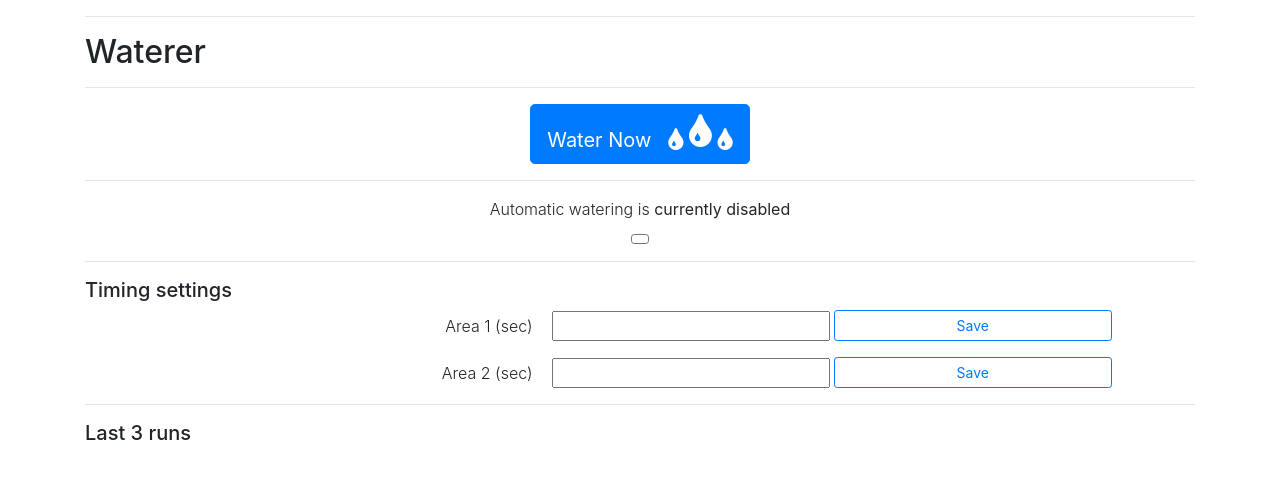
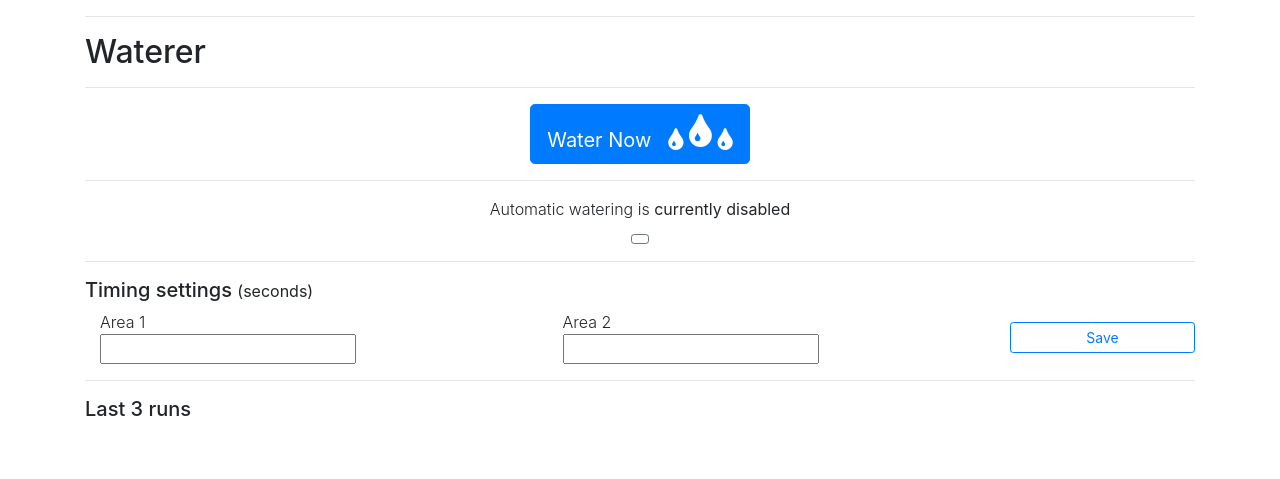
Before and after one commit to fdibartolo/waterer-pi, a Flask app: template src/templates/home.html in a window 1280 px wide. Shown: the top 479 px of the page. Run offline with Flask 2, Linux system fonts and the light colour scheme; the template is opened without the code that fills it, so the values that code supplies are empty; parts of the project's set-up code (start-up, migrations or seed data) failed here and were passed over; some libraries are stand-ins or nearby versions.

Commit message:
refactor setting time areas into one form

```diff
--- a/src/main.py
+++ b/src/main.py
@@ -61,21 +61,13 @@ def toggle_auto():
     environ['AUTO_ENABLED'] = 'True'
   return redirect('/', code=302)
 
-@app.route('/set_area_1_time', methods=['POST'])
-def set_area_1_time():
-  set_area_time(1)
+@app.route('/set_areas_time', methods=['POST'])
+def set_areas_time():
+  print('setting area 1 watering time to ' + str(request.form['timeArea1']) + ' seconds')
+  print('setting area 2 watering time to ' + str(request.form['timeArea2']) + ' seconds')
+  environ['TIME_AREA_1'] = request.form['timeArea1']
+  environ['TIME_AREA_2'] = request.form['timeArea2']
   return redirect('/', code=302)
-
-@app.route('/set_area_2_time', methods=['POST'])
-def set_area_2_time():
-  set_area_time(2)
-  return redirect('/', code=302)
-
-def set_area_time(area_nbr):
-  var = 'TIME_AREA_1' if area_nbr == 1 else 'TIME_AREA_2'
-  val = request.form['timeArea1'] if area_nbr == 1 else request.form['timeArea2']
-  print('setting area ' + str(area_nbr) + ' watering time to ' + str(val) + ' seconds')
-  environ[var] = val
 
 # Shut down the scheduler & gpio when exiting the app
 atexit.register(lambda: scheduler.shutdown())
--- a/src/templates/home.html
+++ b/src/templates/home.html
@@ -38,16 +38,17 @@
       <br><a href="/toggle_auto" class="btn btn-outline-secondary btn-sm mt-2">{{ button_text }}</a>
     </div>
     <hr>
-    <h5>Timing settings</h5>
-    <form class="form-inline mb-3" action="{{ url_for('set_area_1_time') }}" method="post">
-      <span class="font-weight-light col-5 text-right">Area 1 (sec)</span> &nbsp;
-      <input type="text" class="col-3" name="timeArea1" value={{ time_area_1 }}> &nbsp;
-      <button type="submit" class="btn btn-outline-primary btn-sm col-3">Save</button>
-    </form>
-    <form class="form-inline" action="{{ url_for('set_area_2_time') }}" method="post">
-      <span class="font-weight-light col-5 text-right">Area 2 (sec)</span> &nbsp;
-      <input type="text" class="col-3" name="timeArea2" value={{ time_area_2 }}> &nbsp;
-      <button type="submit" class="btn btn-outline-primary btn-sm col-3">Save</button>
+    <h5>Timing settings <small>(seconds)</small></h5>
+    <form class="form-inline mb-3" action="{{ url_for('set_areas_time') }}" method="post">
+      <div class="col-5">
+        <span class="font-weight-light text-right">Area 1</span><br>
+        <input type="text" name="timeArea1" value={{ time_area_1 }}>
+      </div>
+      <div class="col-5">
+        <span class="font-weight-light text-right">Area 2</span><br>
+        <input type="text" name="timeArea2" value={{ time_area_2 }}>
+      </div>
+      <button type="submit" class="btn btn-outline-primary btn-sm col-2">Save</button>
     </form>
     <hr>
     <h5>Last 3 runs <span class="float-right"><small>{{ server_datetime }}</small></span></h5>
```
